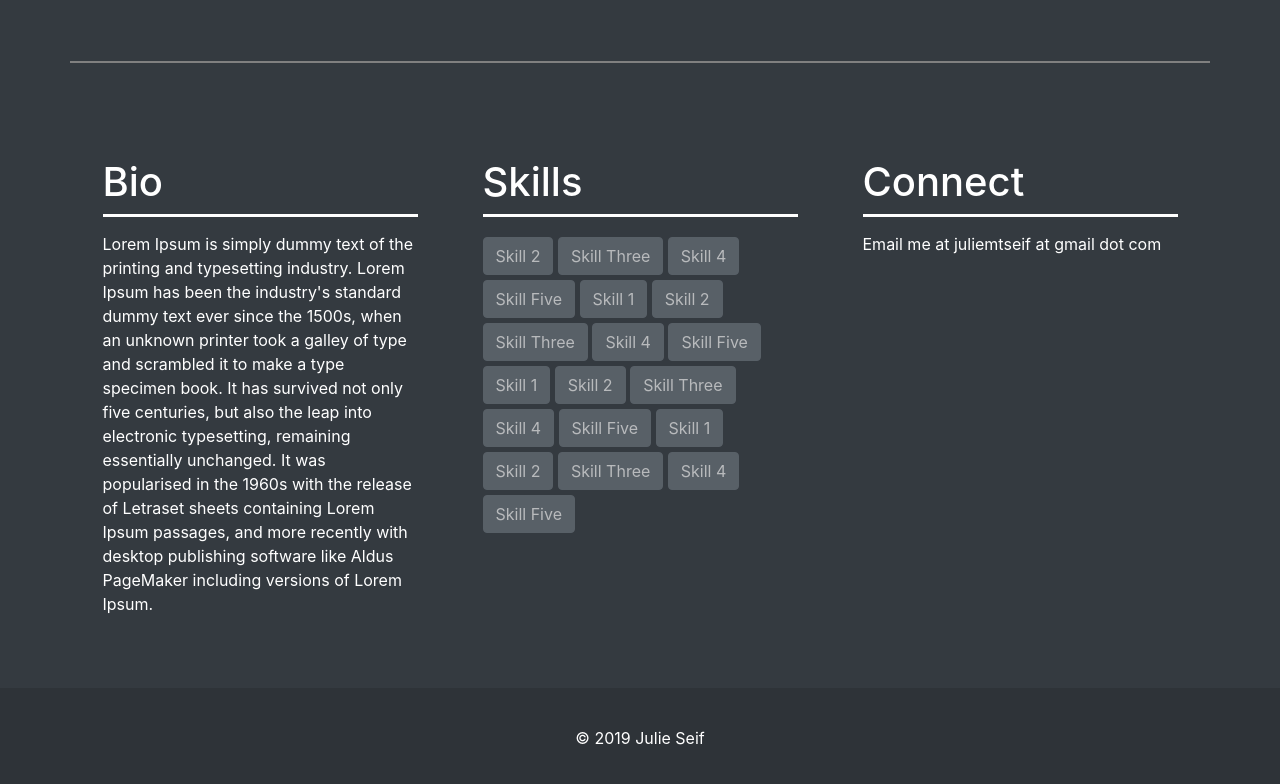
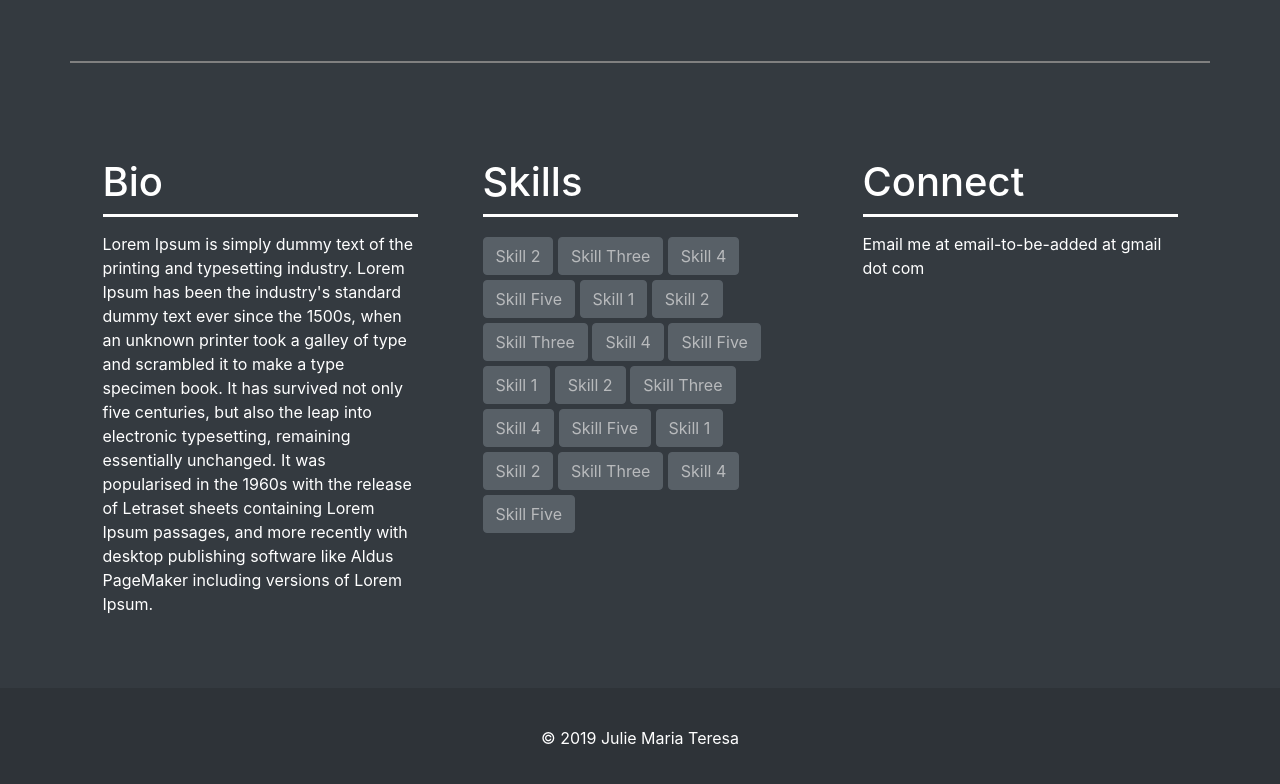
Before and after one commit to juliemariateresa/juliemariateresa.github.io, a plain HTML site: page index.html in a window 1280 px wide. Shown: the part 1991-2775 px from the top of the page. Drawn offline with nearby package versions, Linux system fonts and the light colour scheme.

Commit message:
Commit edits to email and copyright info

```diff
--- a/index.html
+++ b/index.html
@@ -188,7 +188,7 @@
                <h1>Connect </h1>
              </div>
              <div id="bio-skills-head-spacer">
-<p> Email me at juliemtseif at gmail dot com </p> </div> </div> </div>
+<p> Email me at email-to-be-added at gmail dot com </p> </div> </div> </div>
 
 
         </div>
@@ -201,7 +201,7 @@
     <!-- Begin webpage footer -->
 
     <div class="container-fluid" id="attribution" style="height: 100px;">
-       <center>&copy; 2019 Julie Seif </center>
+       <center>&copy; 2019 Julie Maria Teresa </center>
     </div>
 
     <!-- End webpage footer -->
```
